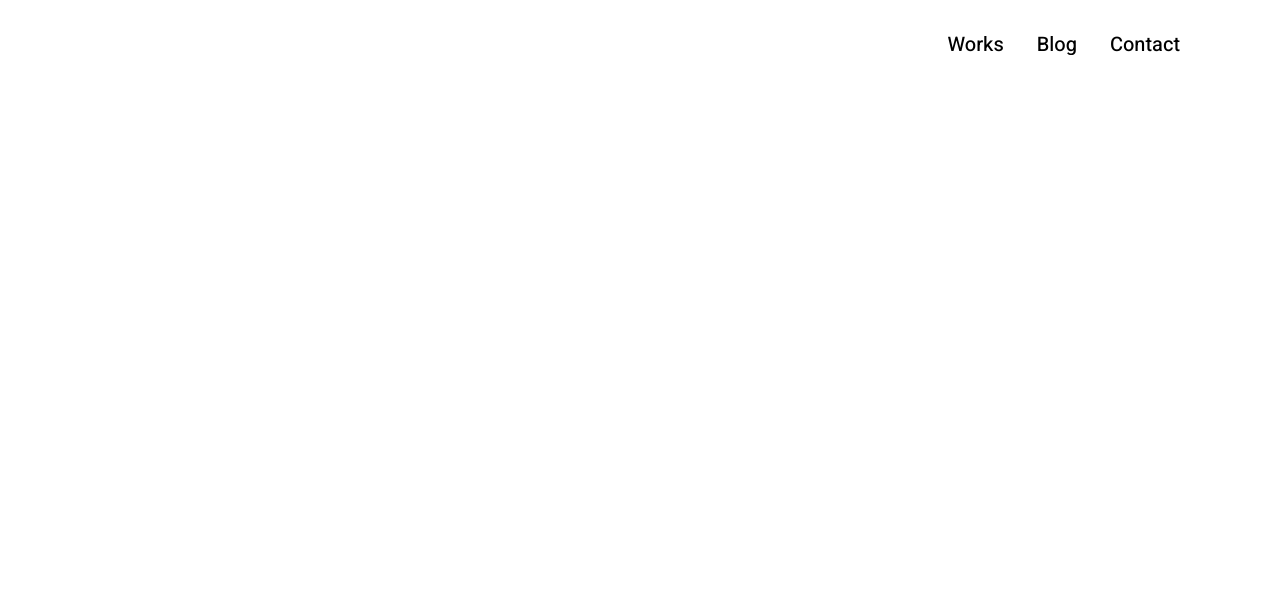
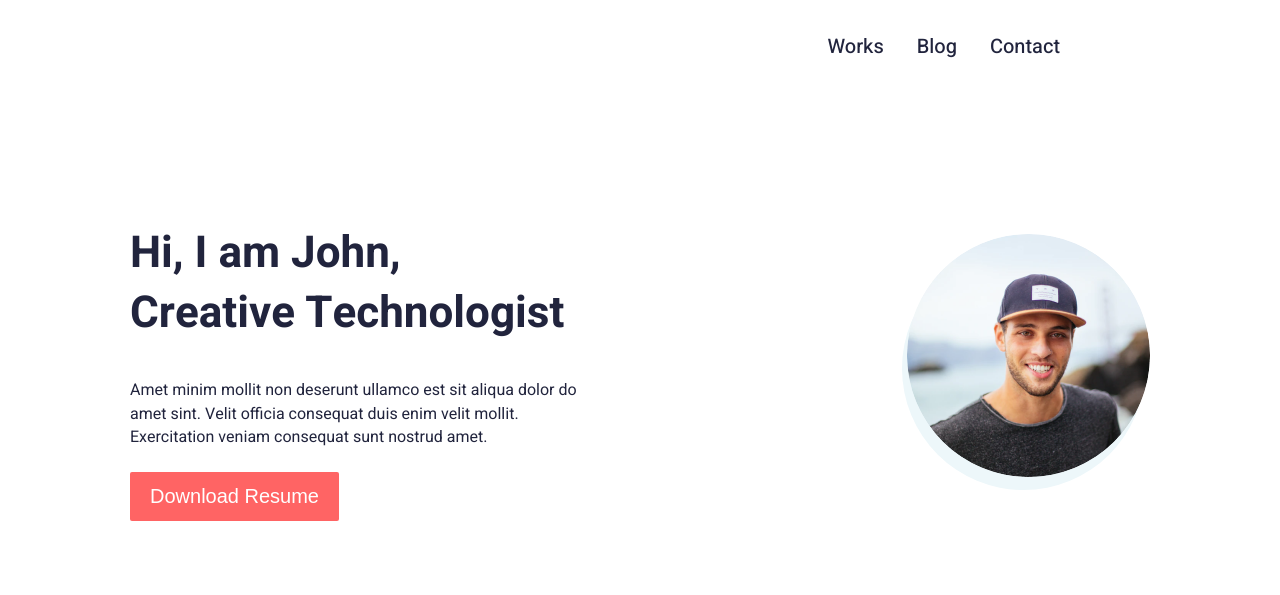
Before and after one commit to ngoclien08/html-css-training, a website built with Parcel: page src/index.html in a window 1280 px wide. Built offline with nearby package versions, Linux system fonts and the light colour scheme.

Commit message:
update header,hero section and breakpoin

```diff
--- a/src/index.html
+++ b/src/index.html
@@ -10,12 +10,10 @@
   <header class="header-container">
     <nav class="navbar">
       <div class="nav-icon-list-wrapper">
-        <button class="nav-icon" type="button">
-            <label for="dropdown-menu">
-                <img class="nav-icon-img" src="/src/assets/images/navbar-icon.png" alt="navbar-icon">
-            </label>
-        </button>
-        <input type="checkbox" id="dropdown-menu">
+        <input type="checkbox" id="dropdown-menu" class="nav-toggle"/>
+        <label for="dropdown-menu" class="nav-icon">
+            <img class="nav-icon-img" src="/src/assets/images/navbar-icon.png" alt="navbar-icon">
+        </label>
         <ul class="nav-list">
             <li class="nav-item">
               <a href="javascript:void(0)" class="nav-link">Works</a>
@@ -27,7 +25,19 @@
               <a href="javascript:void(0)" class="nav-link">Contact</a>
             </li>
         </ul>
+      </div>
     </nav>
   </header>
+  <section class="hero">
+    <div class="hero-image">
+        <img src="assets/images/profile.png" alt="profile" class="profile-image">
+        <div class="overlay"></div>
+    </div>
+    <div class="hero-container">
+        <h1 class="hero-heading">Hi, I am John,<br>Creative Technologist</h1>
+        <p class="hero-paragraph">Amet minim mollit non deserunt ullamco est sit aliqua dolor do amet sint. Velit officia consequat duis enim velit mollit. Exercitation veniam consequat sunt nostrud amet. </p>
+        <button class="button-hero-button" type="button">Download Resume</button>
+    </div>
+  </section>
 </body>
 </html>
--- /dev/null
+++ b/src/styles/base/base.css
@@ -0,0 +1,19 @@
+* {
+  box-sizing: border-box;
+}
+
+body {
+  width: 100%;
+  font-family: var(--font-family);
+  color: var(--dark-text-color);
+}
+
+html {
+  display: flex;
+  justify-content: center;
+}
+
+img {
+  width: 100%;
+  height: auto;
+}
--- a/src/styles/breakpoints.css
+++ b/src/styles/breakpoints.css
@@ -1,12 +1,29 @@
-/* breakpoints.css */
-:root {
-  /* Breakpoints values */
-  --mobile-width: 320px;
-  --tablet-width: 768px;
-  --desktop-width: 1024px;
+/* Base styles - Mobile first */
+.header-container,
+.hero-container {
+	width: 100%;
+	margin: 0 auto;
+	padding: 0;
+}
 
-  /* Container min-width */
-  --container-mobile: 100%;
-  --container-tablet: 720px;
-  --container-desktop: 960px;
+/* Tablet: (768px and up) */
+@media screen and (min-width: 768px) {
+  .header-container {
+    width: 720px;
+  }
+
+  .hero-container {
+    width: 720px;
+  }
 }
+
+/* Desktop (1024px and up) */
+@media screen and (min-width: 1024px) {
+  .header-container {
+    width: 960px;
+  }
+
+  .hero-container {
+    width: 960px;
+  }
+}
--- a/src/styles/index.css
+++ b/src/styles/index.css
@@ -1,7 +1,8 @@
+@import url(./base/base.css);
 @import url(./base/reset.css);
 @import url(./base/typography.css);
 @import url(./base/variables.css);
 @import url(./components/button.css);
-@import url(./responsive.css);
 @import url(./breakpoints.css);
 @import url(./sections/header.css);
+@import url(./sections/hero.css);
--- a/src/styles/responsive.css
+++ /dev/null
@@ -1,21 +0,0 @@
-/* responsive.css */
-/* Base styles - Mobile first */
-.container {
-	width: 100%;
-	margin: 0 auto;
-	padding: 0;
-}
-
-/* Tablet (768px and up) */
-@media screen and (min-width: 768px) {
-  .container {
-    max-width: var(--container-tablet);
-  }
-}
-
-/* Desktop (1024px and up) */
-@media screen and (min-width: 1024px) {
-  .container {
-    max-width: var(--container-desktop);
-  }
-}
--- a/src/styles/sections/header.css
+++ b/src/styles/sections/header.css
@@ -1,5 +1,5 @@
 .header-container {
-  width: 100%;
+  font-family: var(--font-family);
   background-color: var(--color-light);
 }
 
@@ -7,75 +7,72 @@
   display: flex;
   justify-content: flex-end;
   align-items: center;
-  padding: 20px 18px 0;
+  padding: 20px 18px 12px;
+}
+
+.nav-icon-list-wrapper {
+  position: relative;
 }
 
 .nav-icon {
-  min-width: 30px;
-  height: 18px;
-  margin: 0px;
-  padding: 0px;
-  border: none;
-  background-color: transparent;
-  margin-left: auto;
+  cursor: pointer;
 }
 
 .nav-icon-img {
-  width: 100%;
-  height: auto;
-  cursor: pointer;
+  width: 30px;
+  height: auto
 }
 
-#dropdown-menu {
+.nav-toggle {
   display: none;
 }
 
 .nav-list {
-  height: 0px;
-  overflow: hidden;
-  width: 100%;
+  display: none;
+  flex-direction: column;
+  gap: 3px;
+  list-style: none;
+  margin: 0;
+  padding: 10px 0;
+  position: absolute;
+  right: 20px;
+}
+
+.nav-toggle:checked + .nav-icon + .nav-list {
+  display: flex;
 }
 
 .nav-item {
-  padding: 20px 10px;
+  padding: 10px 20px;
   background-color: var(--light-text-color);
-  border: 1px solid var(--color-light);
-  border-collapse: collapse;
+  border-radius: 5px;
 }
 
 .nav-item:hover {
-  background-color: var(--white);
+  background-color: var(--color-light);
   cursor: pointer;
 }
 
-#dropdown-menu:checked + .nav-list {
-  height: auto;
-  position: relative;
-  z-index: 1;
-}
-
 .nav-link {
-  font-family: var(--font-family);
+  font-weight: var(--font-weight-medium);
   font-size: var(--font-size-lg);
-  font-weight: var(--font-weight-medium);
   color: var(--color-dark);
   text-decoration: none;
   display: block;
 }
 
-@media (min-width: 768px) {
+@media screen and (min-width: 768px) {
   .navbar {
-    padding: 27px 60px 0px;
+    padding: 27px 60px 27px;
     margin-left: auto;
   }
 
   .nav-list {
-    height: auto;
     display: flex;
     flex-direction: row;
     align-items: center;
     gap: 33px;
-    list-style-type: none;
+    position: static;
   }
 
   .nav-item {
@@ -93,9 +90,8 @@
   }
 }
 
-@media (min-width: 1024px) {
+@media screen and (min-width: 1024px) {
   .navbar {
-    padding: 35px 100px 0px;
     justify-content: flex-end;
     align-items: center;
     }
--- /dev/null
+++ b/src/styles/sections/hero.css
@@ -0,0 +1,157 @@
+.hero {
+  font-family: var(--font-family);
+  display: flex;
+  flex-direction: column;
+  align-items: center;
+  padding: 33px 24px 59px;
+}
+
+.hero-image {
+  position: relative;
+  display: flex;
+  justify-content: center;
+  align-items: center;
+  width: 174.38px;
+  margin-bottom: 34px;
+}
+
+.profile-image {
+  width: 170.86px;
+  height: 170.86px;
+  object-fit: cover;
+  border-radius: 50%;
+}
+
+.overlay {
+  position: absolute;
+  top: 13px;
+  right: 5px;
+  width: 170.86px;
+  height: 170.86px;
+  background-color: var(--bg-color);
+  border-radius: 50%;
+  z-index: -1;
+}
+
+.hero-container {
+  text-align: center;
+}
+
+.hero-heading {
+  font-weight: var(--font-weight-semibold);
+  font-size: var(--font-size-4xl);
+  margin-bottom: 21px;
+  line-height: 40px;
+}
+
+.hero-paragraph {
+  font-weight: var(--font-weight-regular);
+  font-size: var(--font-size-sm);
+  margin-bottom: 27px;
+  line-height: 23.5px;
+}
+
+.button-hero-button {
+  background-color: var(--primary-color);
+  color: var(--color-light);
+  font-weight: var(--font-weight-medium);
+  font-size: var(--font-size-lg);
+  border: none;
+  padding: 13px 20px;
+  border-radius: 2px;
+  cursor: pointer;
+}
+
+@media screen and (min-width: 768px) {
+  .hero {
+    display: flex;
+    flex-direction: row-reverse;
+    justify-content: space-between;
+    padding: 80px 80px 65px;
+    gap: 50px;
+  }
+
+  .hero-image {
+    width: 243px;
+    height: 243px;
+  }
+
+  .profile-image {
+    position: static;
+    width: 243px;
+    height: 243px;
+    border-radius: 50%;
+  }
+
+  .overlay {
+    position: absolute;
+    top: 13px;
+    right: 5px;
+    width: 243px;
+    height: 243px;
+    background-color: var(--bg-color);
+    border-radius: 50%;
+    z-index: -1;
+  }
+
+  .hero-container {
+    padding-top: 0;
+    text-align: left;
+  }
+
+  .hero-heading {
+    margin-bottom: 30px;
+  }
+
+  .hero-paragraph {
+    margin-bottom: 45px;
+  }
+}
+
+@media screen and (min-width: 1024px) {
+  .hero {
+    display: flex;
+    flex-direction: row-reverse;
+    justify-content: space-between;
+    padding: 130px 130px 71px;
+    gap: 55px;
+  }
+
+  .hero-image {
+    width: 243px;
+    height: 243px;
+  }
+
+  .profile-image {
+    width: 243px;
+    height: 243px;
+    border-radius: 50%;
+  }
+
+  .overlay {
+    position: absolute;
+    top: 13px;
+    right: 5px;
+    width: 243px;
+    height: 243px;
+    background-color: var(--bg-color);
+    border-radius: 50%;
+    z-index: -1;
+  }
+
+  .hero-container {
+    text-align: left;
+  }
+
+  .hero-heading {
+    font-size: var(--font-size-bg);
+    margin-bottom: 35px;
+    line-height: 60px;
+  }
+
+  .hero-paragraph {
+    width: 470px;
+    height: 60px;
+    margin-bottom: 33px;
+  }
+}
```
Also changed, not shown: src/assets/images/wallpaper.png (deleted).
